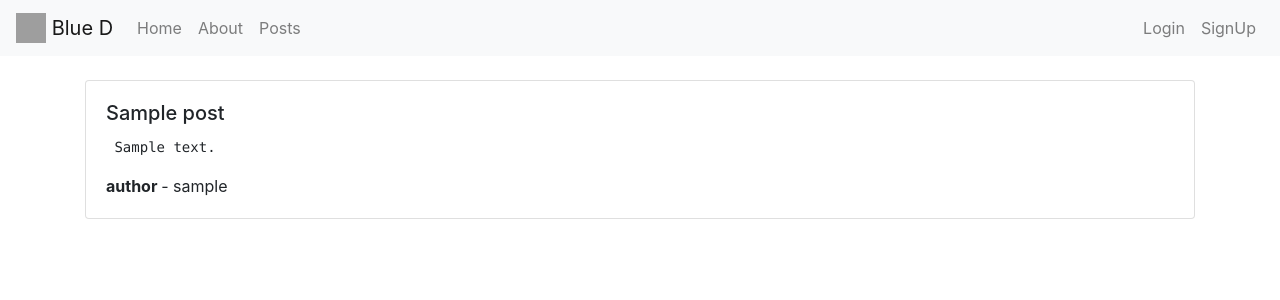
After one commit to venkat-mvs/Posts-Collecter, a Django app: page /blog/posts/ in a window 1280 px wide. The commit adds this page. Shown: the top 300 px of the page. Run offline with Django 3.2, Linux system fonts and the light colour scheme; tables that the repository leaves empty hold one stand-in row (values such as "Sample post"); some libraries are stand-ins or nearby versions; grey boxes are pictures that could not be loaded.

Commit message:
added posts

```diff
--- a/blog/models.py
+++ b/blog/models.py
@@ -1,6 +1,16 @@
 from django.db import models
 from django.conf import settings
 from django.utils import timezone
+
+# create
+# user = User.objects.get(username = "<username>")
+# new_post = Post(author=user)
+# new_post.update_title("<title>")
+# new_post.update_text("<text>")
+# new_post.create_now()
+
+# get
+# Post.objects.filter(author__username="<username>")
 
 class Post(models.Model):
     author = models.ForeignKey(settings.AUTH_USER_MODEL,on_delete=models.CASCADE)
@@ -9,8 +19,16 @@ class Post(models.Model):
     created_date = models.DateTimeField(default=timezone.now)
     published_date = models.DateTimeField(blank=True,null=True)
 
+    def update_title(self,value):
+        self.title = value
+    def update_text(self,value):
+        self.text = value
+    def create_now(self):
+        self.created_date = timezone.now()
+        self.save()
+
     def publish(self):
         self.published_date = timezone.now()
         self.save()
     def __str__(self):
-        return self.title
+        return str({"author":self.author,"title":self.title})
--- /dev/null
+++ b/blog/urls.py
@@ -0,0 +1,7 @@
+from django.urls import path,include
+from . import views
+
+urlpatterns = [
+    path('posts/',views.post_list,name='posts'),
+
+]
--- a/blog/views.py
+++ b/blog/views.py
@@ -1,3 +1,11 @@
 from django.shortcuts import render
+from .models import Post
 
 # Create your views here.
+def post_list(request):
+
+    objs = Post.objects.all()
+    return render(  request,
+                    template_name="post_list.html",
+                    context={"posts":objs}
+                )
--- a/blogs/settings.py
+++ b/blogs/settings.py
@@ -25,7 +25,7 @@ SECRET_KEY = 'b#docskwzv5hp-!bz_t4=%5^6uzphurb#8xt(^egg$o$&ti#5v'
 # SECURITY WARNING: don't run with debug turned on in production!
 DEBUG = True
 
-ALLOWED_HOSTS = []
+ALLOWED_HOSTS = ['localhost','127.0.0.1','[::1]','.pythonanywhere.com']
 
 
 # Application definition
--- a/blogs/urls.py
+++ b/blogs/urls.py
@@ -23,5 +23,6 @@ urlpatterns = [
     path('accounts/',include('django.contrib.auth.urls')),
     path('', TemplateView.as_view(template_name='home.html'), name='home'),
     path('about/', TemplateView.as_view(template_name='about.html'), name='about'),
+    path('blog/',include("blog.urls")),
     #path('/favicon.ico',)
 ]
--- a/templates/about.html
+++ b/templates/about.html
@@ -6,7 +6,7 @@
 
 
 <div class="jumbotron">
-<h1>Welcome to Blogg</h1><br/>
+<h1>Welcome to Blue D</h1><br/>
 <p style="font-size: 0.9em;"> Need a personal profile,designed by you,then you're in correct place.</p>
 <p style="font-size: 0.9em;"> We will help you to publish your personal profile for your  professional Includes </p>
 </div>
--- a/templates/base.html
+++ b/templates/base.html
@@ -5,7 +5,7 @@
     {% block head %}
     <meta charset="utf-8" />
     <meta http-equiv="X-UA-Compatible" content="IE=edge">
-    <title>{% block title %}Django Auth Tutorial{% endblock %}</title>
+    <title>{% block title %}Django{% endblock %}</title>
     <meta name="viewport" content="width=device-width, initial-scale=1">
     <link rel="stylesheet" href="https://maxcdn.bootstrapcdn.com/bootstrap/4.0.0/css/bootstrap.min.css" integrity="sha384-Gn5384xqQ1aoWXA+058RXPxPg6fy4IWvTNh0E263XmFcJlSAwiGgFAW/dAiS6JXm" crossorigin="anonymous">
     <script src="https://code.jquery.com/jquery-3.2.1.slim.min.js" integrity="sha384-KJ3o2DKtIkvYIK3UENzmM7KCkRr/rE9/Qpg6aAZGJwFDMVNA/GpGFF93hXpG5KkN" crossorigin="anonymous"></script>
--- a/templates/home.html
+++ b/templates/home.html
@@ -1,12 +1,12 @@
 {% extends 'base.html' %}
-{% block title %}Home{% endblock %}
+{% block title %}Blue D | Home{% endblock %}
 
 
 {% block content %}
 {% include 'partials/nav-bar.html' %}
 <div class="jumbotron">
-    <h1>Blogg</h1>
-    <p>Welcome to Blogg this WebSite is created by <kbd>Venkat Maragani</kbd></p>
+    <h1>Blue D</h1>
+    <p>Welcome to Blue D this WebSite is created by <kbd>Venkat Maragani</kbd></p>
     <p style="font-size: 0.8em;">this website can be used for other purposes go to <a href="{% url 'about' %}">about</a> for more info</p>
 </div>
 <div class="jumbotron">
--- a/templates/partials/nav-bar.html
+++ b/templates/partials/nav-bar.html
@@ -2,8 +2,8 @@
 {% load static %}
 <nav class="navbar navbar-expand-lg navbar-light bg-light">
         <a class="navbar-brand" href="{% url 'about' %}" target="_blank">
-          <img src="{% static 'accounts/images/circle-o.png' %}" width="30" height="30" class="d-inline-block align-top" alt="">
-          <!-- <span style="color: #ee4e7e">-->Blogg<!--</span>-->
+          <img src="{% static 'images/circle-o.png' %}" width="30" height="30" class="d-inline-block align-top" alt="">
+          <!-- <span style="color: #ee4e7e">-->Blue D<!--</span>-->
         </a>
         <button class="navbar-toggler" type="button" data-toggle="collapse" data-target="#navbarSupportedContent" aria-controls="navbarSupportedContent" aria-expanded="false" aria-label="Toggle navigation">
           <span class="navbar-toggler-icon"></span>
@@ -16,6 +16,9 @@
             </li>
             <li class="nav-item">
               <a class="nav-link" href="{% url 'about' %}">About</a>
+            </li>
+            <li class="nav-item">
+                <a class="nav-link" href="{% url 'posts' %}">Posts</a>
             </li>
           </ul>
           <ul class="nav navbar-nav navbar-right">
--- /dev/null
+++ b/templates/post_list.html
@@ -0,0 +1,20 @@
+{% extends 'base.html' %}
+{% block title %}Blue D | Posts{% endblock %}
+
+
+{% block content %}
+{% include 'partials/nav-bar.html' %}
+<br>
+    <div class="container">
+        {% for i in posts %}
+            <div class="card">
+                <div class="card-body">
+                    <h5 class="card-title"> {{ i.title }} </h5>
+                    <pre class="card-text"> {{ i.text }}</pre>
+                    <span><b>author </b>- {{ i.author }}</span>
+                </div>
+            </div>
+            <br>
+        {% endfor %}
+    </div>
+{% endblock %}
--- a/templates/registration/login.html
+++ b/templates/registration/login.html
@@ -1,11 +1,13 @@
 {% extends 'base.html' %}
-{% block title %}LOGIN{% endblock %}
+{% block title %}Blue D | LOGIN{% endblock %}
 
 {% block content %}
 <center><h2>Login</h2></center>
+<div style="text-align: center">
 <form method="post"  class="container jumbotron align-center">
 	{% csrf_token %}
 	{{ form.as_p }}
 	<button type="submit">Login</button></center>
 </form>
+</div>
 {% endblock %}
```
Also changed, not shown: 1 other file.
